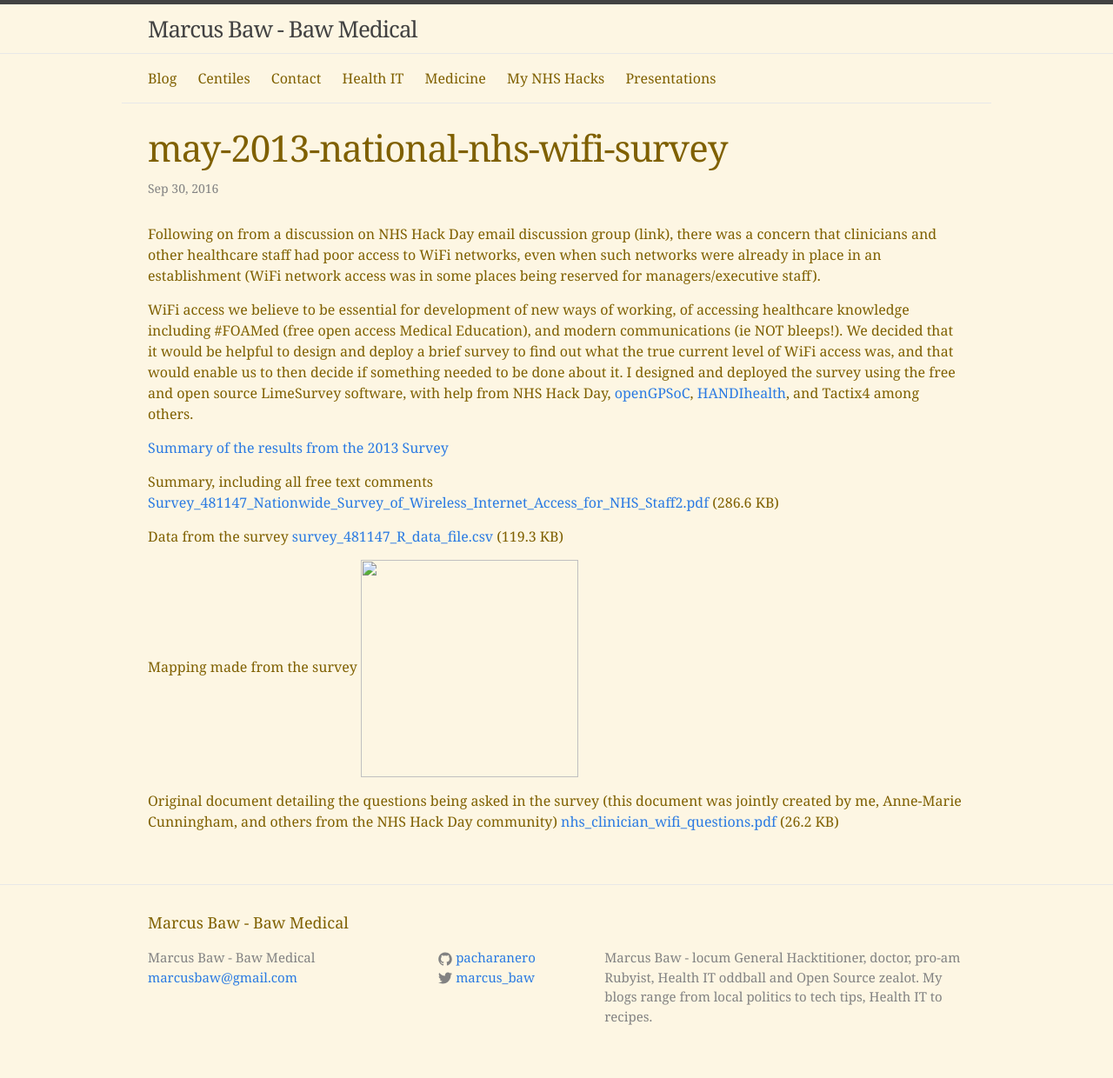
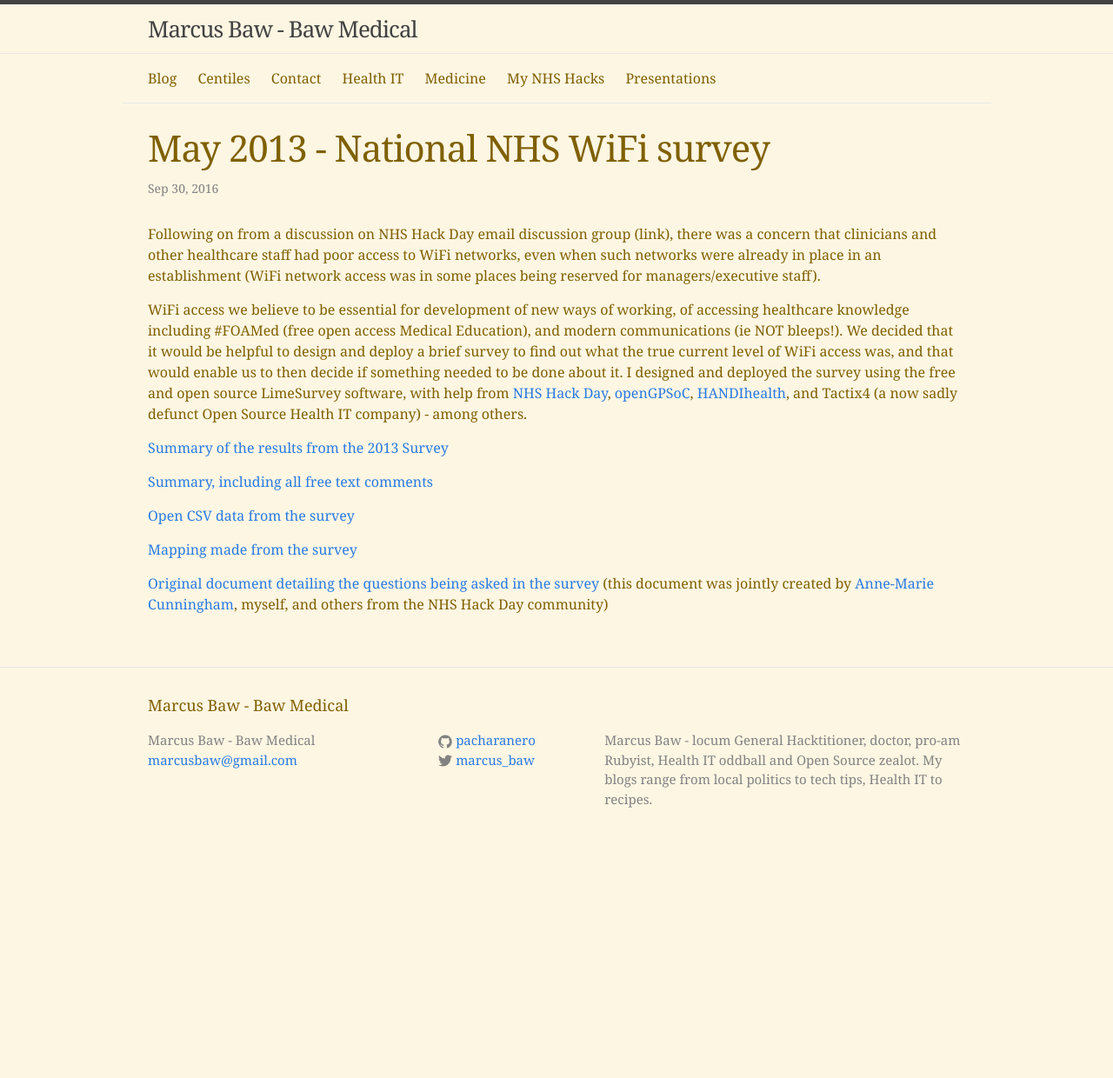
Before and after one commit to pacharanero/pacharanero.github.io, a Jekyll site: the page built from _posts/2016-09-30-may-2013-national-nhs-wifi-survey.md, in a window 1280 px wide. Shown: the whole page at 87% size. Built offline with Jekyll 4.4.1, drawn with Linux system fonts in a browser that asks for light colours; after the commit the page ends 990 px from its top, so only the background shows below that.

Commit message:
updates, link tidying and general housekeeping prior to switch back to GH.io

```diff
--- a/_config.yml
+++ b/_config.yml
@@ -4,7 +4,7 @@ email: marcusbaw@gmail.com
 description: > # this means to ignore newlines until "baseurl:"
   Marcus Baw - locum General Hacktitioner, doctor, pro-am Rubyist, Health IT oddball and Open Source zealot. My blogs range from local politics to tech tips, Health IT to recipes.
 baseurl: "" # the subpath of your site, e.g. /blog/
-url: "http://www.bawmedical.co.uk" # the base hostname & protocol for your site
+url: "http://pacharanero.github.io" # the base hostname & protocol for your site
 twitter_username: marcus_baw
 github_username:  pacharanero
 
--- a/_posts/2016-09-30-may-2013-national-nhs-wifi-survey.md
+++ b/_posts/2016-09-30-may-2013-national-nhs-wifi-survey.md
@@ -1,25 +1,20 @@
 ---
-title: may-2013-national-nhs-wifi-survey
+title: May 2013 - National NHS WiFi survey
 layout: post
-date: 2016-09-30 06:10 BST
-
+date: 2016-09-30
 ---
 
 Following on from a discussion on NHS Hack Day email discussion group (link), there was a concern that clinicians and other healthcare staff had poor access to WiFi networks, even when such networks were already in place in an establishment (WiFi network access was in some places being reserved for managers/executive staff).
 
-WiFi access we believe to be essential for development of new ways of working, of accessing healthcare knowledge including #FOAMed (free open access Medical Education), and modern communications (ie NOT bleeps!). We decided that it would be helpful to design and deploy a brief survey to find out what the true current level of WiFi access was, and that would enable us to then decide if something needed to be done about it. I designed and deployed the survey using the free and open source LimeSurvey software, with help from NHS Hack Day, [openGPSoC](http://www.openhealthhub.org), [HANDIhealth](http://www.handihealth.org), and Tactix4 among others.
+WiFi access we believe to be essential for development of new ways of working, of accessing healthcare knowledge including #FOAMed (free open access Medical Education), and modern communications (ie NOT bleeps!). We decided that it would be helpful to design and deploy a brief survey to find out what the true current level of WiFi access was, and that would enable us to then decide if something needed to be done about it. I designed and deployed the survey using the free and open source LimeSurvey software, with help from [NHS Hack Day](http://www.nhshackday.com), [openGPSoC](http://www.openhealthhub.org), [HANDIhealth](http://www.handihealth.org), and Tactix4 (a now sadly defunct Open Source Health IT company) - among others.
 
 
-[Summary of the results from the 2013 Survey](uploads/Survey_481147_Nationwide_Survey_of_Wireless_Internet_Access_for_NHS_Staff.pdf)
+[Summary of the results from the 2013 Survey](/uploads/Survey_481147_Nationwide_Survey_of_Wireless_Internet_Access_for_NHS_Staff.pdf)
 
-Summary, including all free text comments
-<a class="attachment" href="/uploads/default/original/1X/e3148104aa212b4d795394bd29569128bae68bec.pdf">Survey_481147_Nationwide_Survey_of_Wireless_Internet_Access_for_NHS_Staff2.pdf</a> (286.6 KB)
+[Summary, including all free text comments](/uploads/Survey_481147_Nationwide_Survey_of_Wireless_Internet_Access_for_NHS_Staff2.pdf)
 
-Data from the survey
-<a class="attachment" href="/uploads/default/original/1X/15f98ffcb001da6d772e04e1bd8a6ec56ff34218.csv">survey_481147_R_data_file.csv</a> (119.3 KB)
+[Open CSV data from the survey](/uploads/survey_481147_R_data_file.csv)
 
-Mapping made from the survey
-<img src="/uploads/default/original/1X/29478e971561ddb7ee1cf4fbdb6cfabc779c8e62.png" width="250" height="250">
+[Mapping made from the survey](/uploads/29478e971561ddb7ee1cf4fbdb6cfabc779c8e62.png)
 
-Original document detailing the questions being asked in the survey (this document was jointly created by me, Anne-Marie Cunningham, and others from the NHS Hack Day community)
-<a class="attachment" href="/uploads/default/original/1X/61dd71577cbe684b9edfd479493c25bdced17c10.pdf">nhs_clinician_wifi_questions.pdf</a> (26.2 KB)
+[Original document detailing the questions being asked in the survey](/uploads/nhs_clinician_wifi_questions.pdf) (this document was jointly created by [Anne-Marie Cunningham](http://twitter.com/amcunningham), myself, and others from the NHS Hack Day community)
```
Also changed, not shown: _posts/2016-03-31-a-reveal-js--offline-workflow-with-free-hosting.md (+0 -4 lines), _posts/2016-09-30-nhs_staff_wifi_-_an_overview.md (+3 -4 lines), _posts/2016-09-30-september_2014_-_2nd_national_nhs_wifi_survey.md (added, +18 -0 lines), favicon.ico, index.md (line endings or trailing spaces), uploads/results-survey696915.csv (added), 1 other file.
